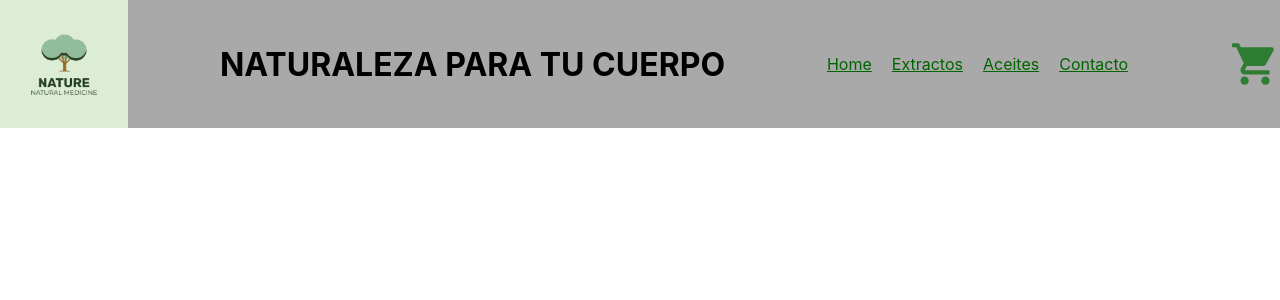
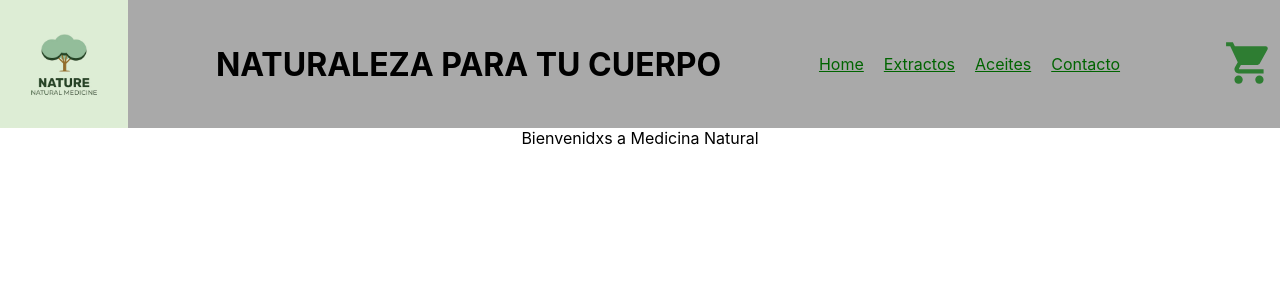
Before and after one commit to Itzers/m-alternativa, a React (Create React App) app: page / in a window 1280 px wide. Shown: the top 300 px of the page. Built offline with nearby package versions, Linux system fonts and the light colour scheme.

Commit message:
desafio crea tu landing

```diff
--- a/src/App.js
+++ b/src/App.js
@@ -1,11 +1,15 @@
 
 import React from "react";
-import Header from "./Components/Header/Header"
+import Header from "./Components/Header/Header";
+//import CartWidget from "./Components/Header/CartWidget";
+import ItemListContainer from "./ItemListContainer";
 
 const App = () => {
   return (
-    <Header />
-
+    <>
+      <Header />
+      <ItemListContainer greeting="Bienvenidxs a Medicina Natural" />
+    </>
   )
 }
 
--- /dev/null
+++ b/src/Components/Header/CartWidget.js
@@ -0,0 +1,21 @@
+import React from "react";
+import ShoppingCartIcon from '@mui/icons-material/ShoppingCart';
+import { getCardContentUtilityClass } from "@mui/material";
+
+const CartWidget = () =>{
+    return (
+        <button style={styles.carrito}> <ShoppingCartIcon color="success" sx={{ fontSize: 50 }} />  </button>
+    )
+}
+
+const styles = {
+    carrito:{
+        background: 'none',
+        color: 'inherit',
+        border: 'none',
+        cursor: 'pointer',
+        outline: 'inherit',
+},
+}
+
+export default CartWidget
--- a/src/Components/Header/Header.js
+++ b/src/Components/Header/Header.js
@@ -1,7 +1,8 @@
 import React from "react";
 import logo from "../../assets/logo2m-alter.webp"
-import ShoppingCartIcon from '@mui/icons-material/ShoppingCart';
 import { getCardContentUtilityClass } from "@mui/material";
+import CartWidget from "./CartWidget";
+
 //import "./Header.css"
 
 const Header = () =>{
@@ -15,7 +16,7 @@ const Header = () =>{
             <a style={styles.anchors} href="">Aceites</a>
             <a style={styles.anchors} href="">Contacto</a>
         </nav>
-        <ShoppingCartIcon color="success" sx={{ fontSize: 50 }} />
+        <CartWidget />
     </header>
     )
 }
--- /dev/null
+++ b/src/ItemListContainer.js
@@ -0,0 +1,21 @@
+import React from 'react';
+
+const ItemListContainer = ({ greeting }) => {
+    return (
+        <div style= {styles.landing}>
+            <span>{greeting}</span>
+        </div>
+    );
+};
+
+const styles = {
+    landing:{
+        width:'100%',
+        height: 'calc (100vh-60px)',
+        display: 'flex',
+        justifyContent: 'center',
+        alignItems: 'center',
+    }
+}
+
+export default ItemListContainer
```
